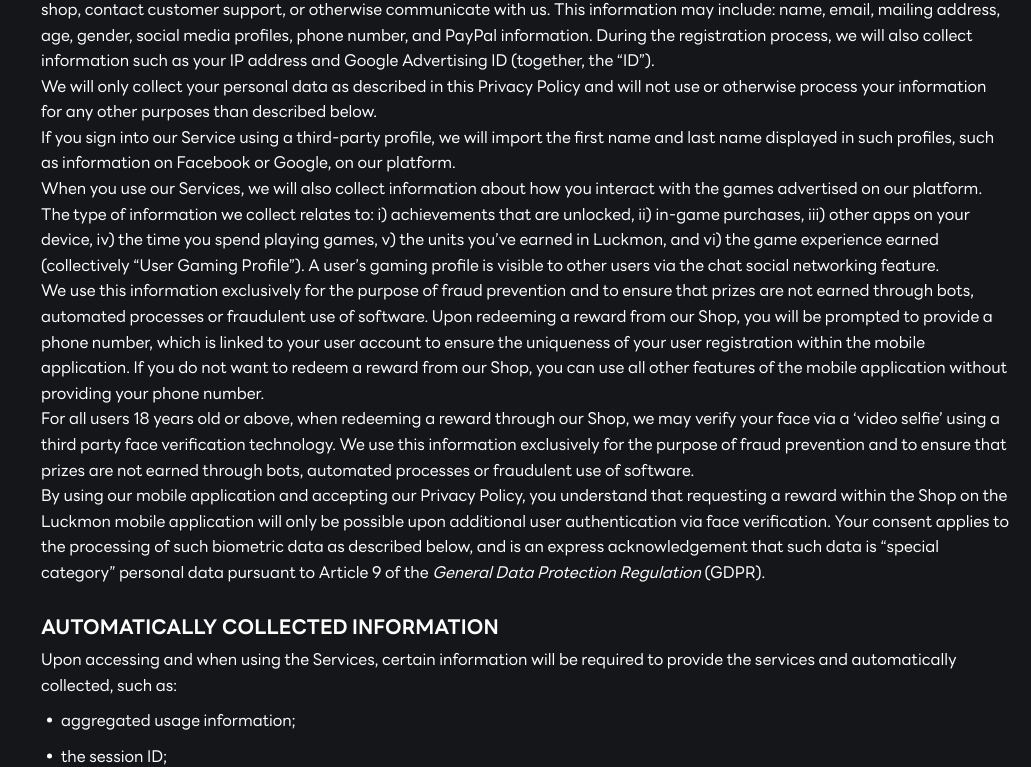
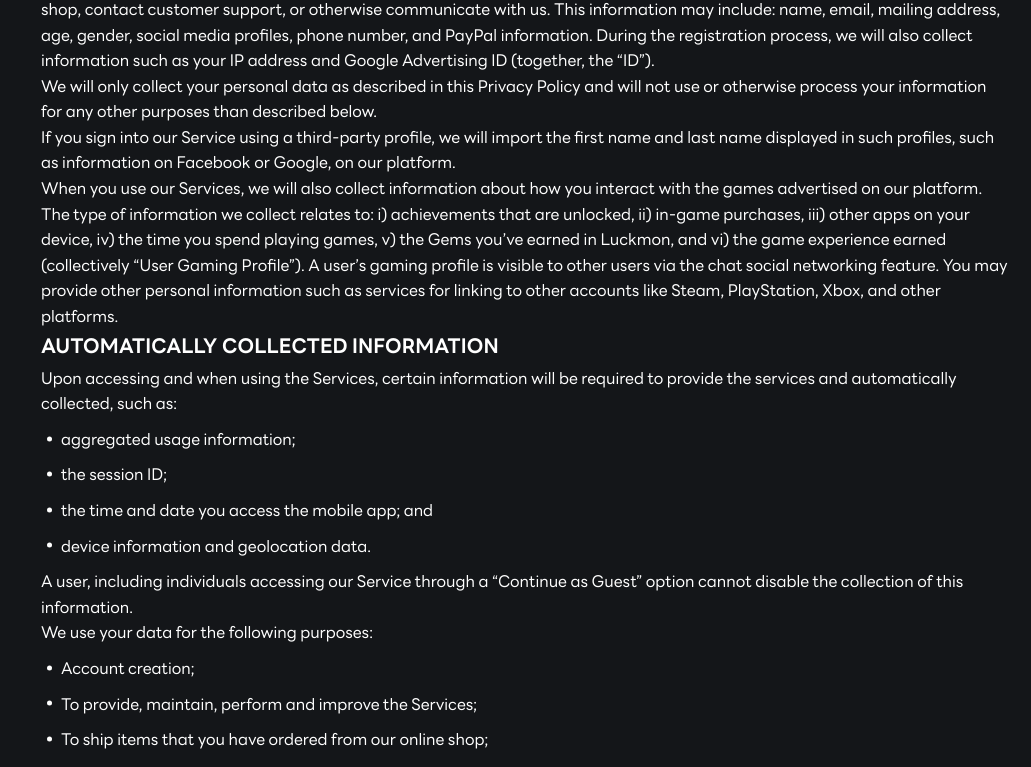
Before and after one commit to jjg2362/SmartShopperAI, a React (Create React App) app: page /legal/privacy in a window 1280 px wide. Shown: the part 602-1369 px from the top of the page, without its empty margins (249-1280 px from the left). Built offline with nearby package versions, Linux system fonts and the light colour scheme.

Commit message:
privacy policy content changed

```diff
--- a/src/components/Privacy/codes.js
+++ b/src/components/Privacy/codes.js
@@ -16,14 +16,7 @@ We will only collect your personal data as described in this Privacy Policy and
 
 If you sign into our Service using a third-party profile, we will import the first name and last name displayed in such profiles, such as information on Facebook or Google, on our platform.
 
-When you use our Services, we will also collect information about how you interact with the games advertised on our platform. The type of information we collect relates to: i) achievements that are unlocked, ii) in-game purchases, iii) other apps on your device, iv) the time you spend playing games, v) the units you’ve earned in Luckmon, and vi) the game experience earned (collectively “User Gaming Profile”). A user’s gaming profile is visible to other users via the chat social networking feature.
-
-We use this information exclusively for the purpose of fraud prevention and to ensure that prizes are not earned through bots, automated processes or fraudulent use of software. Upon redeeming a reward from our Shop, you will be prompted to provide a phone number, which is linked to your user account to ensure the uniqueness of your user registration within the mobile application. If you do not want to redeem a reward from our Shop, you can use all other features of the mobile application without providing your phone number.
-
-For all users 18 years old or above, when redeeming a reward through our Shop, we may verify your face via a ‘video selfie’ using a third party face verification technology. We use this information exclusively for the purpose of fraud prevention and to ensure that prizes are not earned through bots, automated processes or fraudulent use of software.
-
-By using our mobile application and accepting our Privacy Policy, you understand that requesting a reward within the Shop on the Luckmon mobile application will only be possible upon additional user authentication via face verification. Your consent applies to the processing of such biometric data as described below, and is an express acknowledgement that such data is “special category” personal data pursuant to Article 9 of the *General Data Protection Regulation* (GDPR).
-
+When you use our Services, we will also collect information about how you interact with the games advertised on our platform. The type of information we collect relates to: i) achievements that are unlocked, ii) in-game purchases, iii) other apps on your device, iv) the time you spend playing games, v) the Gems you’ve earned in Luckmon, and vi) the game experience earned (collectively “User Gaming Profile”). A user’s gaming profile is visible to other users via the chat social networking feature. You may provide other personal information such as services for linking to other accounts like Steam, PlayStation, Xbox, and other platforms.
 ‍
 
 ### AUTOMATICALLY COLLECTED INFORMATION
```
